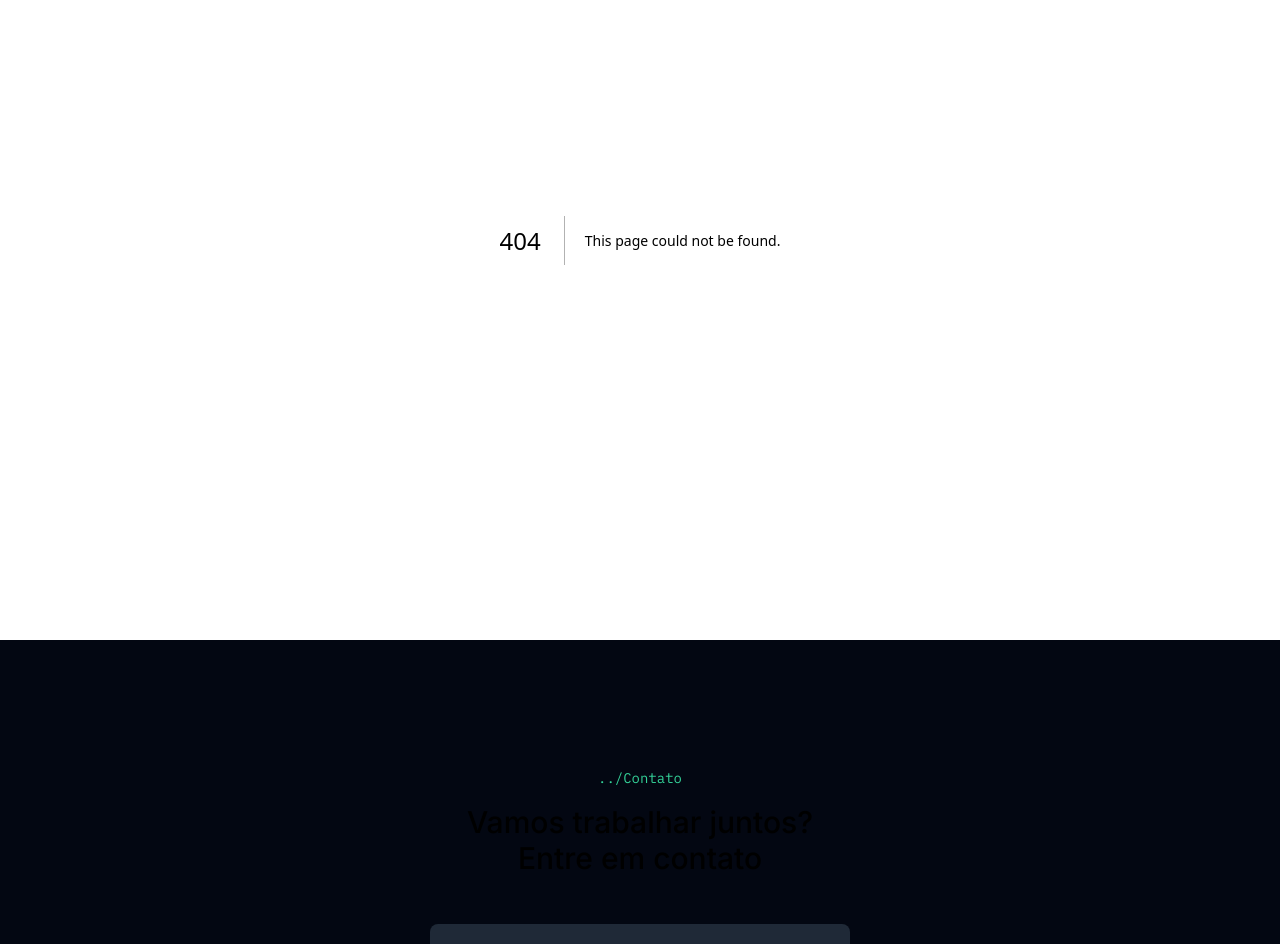
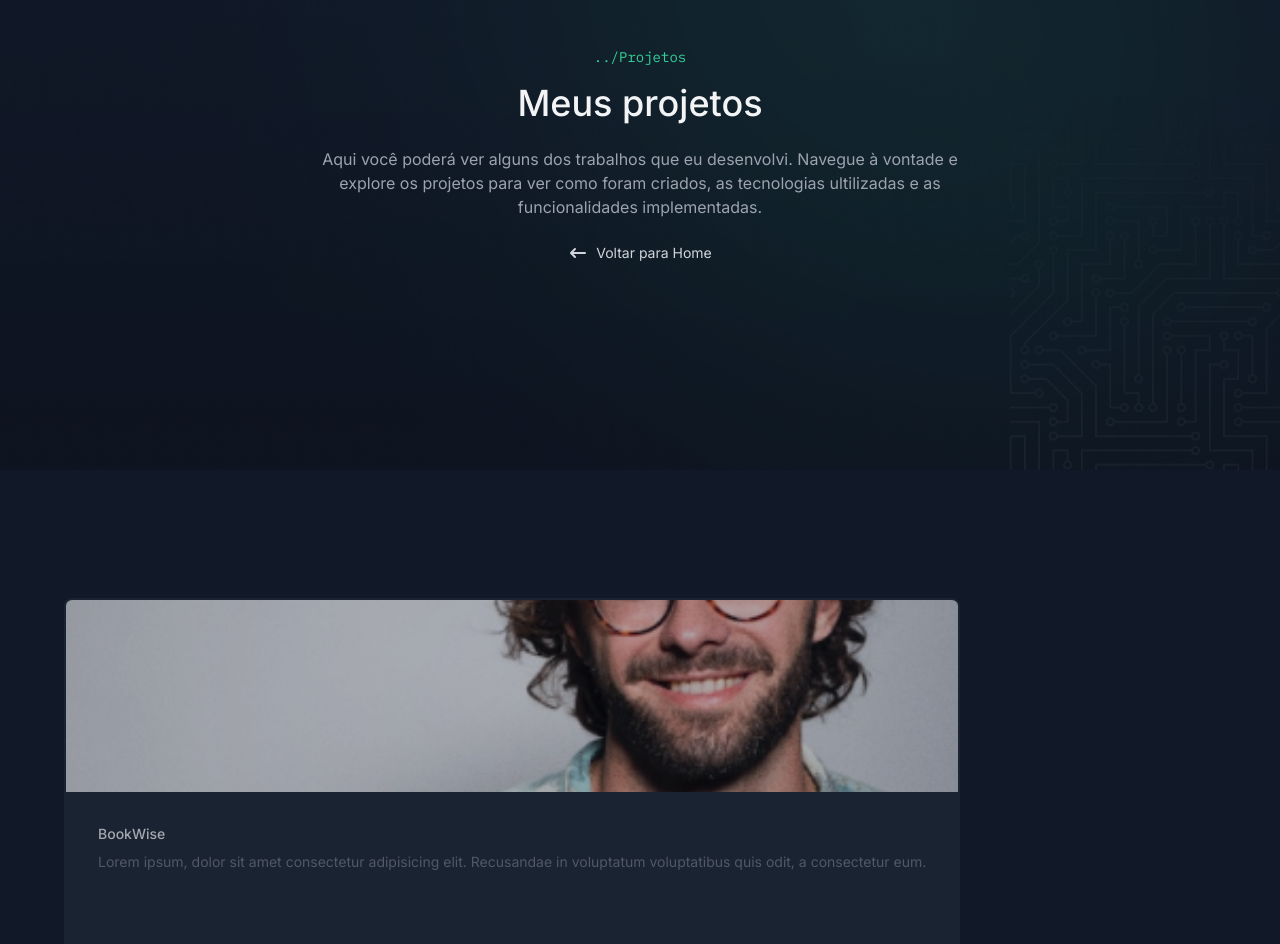
Before and after one commit to CaiquePrado/portfolio, a Next.js app: page /projects in a window 1280 px wide. Before the commit this address had no page. Shown: the part 160-1104 px from the top of the page. Built offline with nearby package versions, Linux system fonts and the light colour scheme.

Commit message:
feat: create Introduction projects

```diff
--- /dev/null
+++ b/app/components/pages/projects/page-introduction/index.tsx
@@ -0,0 +1,26 @@
+import { Link } from "@/app/components/link";
+import { SectionTitle } from "@/app/components/section-title";
+import { HiArrowNarrowLeft } from "react-icons/hi";
+
+export const PageIntroduction = () => {
+  return (
+    <section className="w-full h-[450px] lg:h-[630px] bg-hero-image bg-cover bg-center bg-no-repeat flex flex-col items-center justify-center px-2">
+      <SectionTitle
+        title="Meus projetos"
+        subtitle="Projetos"
+        className="text-center items-center [&>h3]:text-4xl"
+      />
+      <div className="flex flex-col items-center">
+        <p className="text-gray-400 text-center max-w-[640px] my-6 text-sm sm:text-base">
+          Aqui você poderá ver alguns dos trabalhos que eu desenvolvi. Navegue à
+          vontade e explore os projetos para ver como foram criados, as
+          tecnologias ultilizadas e as funcionalidades implementadas.
+        </p>
+        <Link href="/">
+          <HiArrowNarrowLeft size={20} />
+          Voltar para Home
+        </Link>
+      </div>
+    </section>
+  );
+};
--- /dev/null
+++ b/app/components/pages/projects/projects-list/index.tsx
@@ -0,0 +1,12 @@
+import { Link } from "@/app/components/link";
+import { ProjectCard } from "./project-card";
+
+export const ProjectList = () => {
+  return (
+    <section className="container py-32 grid grid-cols-1 sm:grid-cols-[repeat(auto-fit,minmax(350px,1fr))] gap-x-4 gap-y-6">
+      <Link href="/projects/bookwise">
+        <ProjectCard />
+      </Link>
+    </section>
+  );
+};
--- /dev/null
+++ b/app/components/pages/projects/projects-list/project-card/index.tsx
@@ -0,0 +1,30 @@
+import Image from "next/image";
+
+export const ProjectCard = () => {
+  return (
+    <div className="rounded-lg h-[436px] flex flex-col bg-gray-800 overflow-hidden border-2 border-gray-800 hover:border-emerald-500 opacity-70 hover:opacity-100 transition-all group">
+      <div className="w-full h-48 overflow-hidden">
+        <Image
+          src="/images/profile-pic.png"
+          width={380}
+          height={200}
+          alt="Thumbnail do projeto BookWise"
+          unoptimized
+          className="w-full h-full object-cover group-hover:scale-110 duration-500 transition-all"
+        />
+      </div>
+      <div className="flex-1 flex flex-col p-8">
+        <strong className="text-gray-50/90 font-medium group-hover:text-emerald-500 transition-all">
+          BookWise
+        </strong>
+        <p className="mt-2 text-gray-500 line-clamp-4">
+          Lorem ipsum, dolor sit amet consectetur adipisicing elit. Recusandae
+          in voluptatum voluptatibus quis odit, a consectetur eum.
+        </p>
+        <span className="text-gray-300 text-sm font-medium block mt-auto truncate">
+          Next.js Next Auth, Stitches, Radix, Typescript, Prisma, React Query
+        </span>
+      </div>
+    </div>
+  );
+};
--- /dev/null
+++ b/app/projects/page.tsx
@@ -0,0 +1,11 @@
+import { PageIntroduction } from "../components/pages/projects/page-introduction";
+import { ProjectList } from "../components/pages/projects/projects-list";
+
+export default function Projects() {
+  return (
+    <>
+      <PageIntroduction />
+      <ProjectList />
+    </>
+  );
+}
```
Also changed, not shown: app/projects/[slug]/page.tsx (added).
